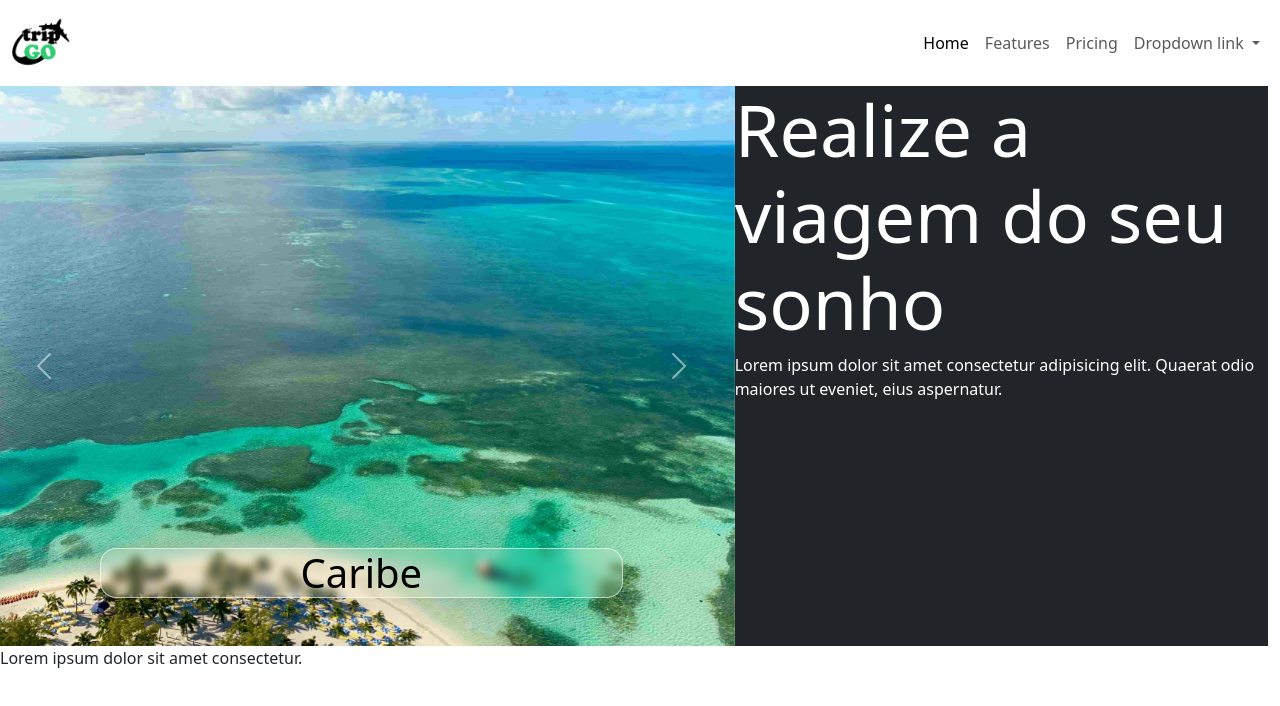
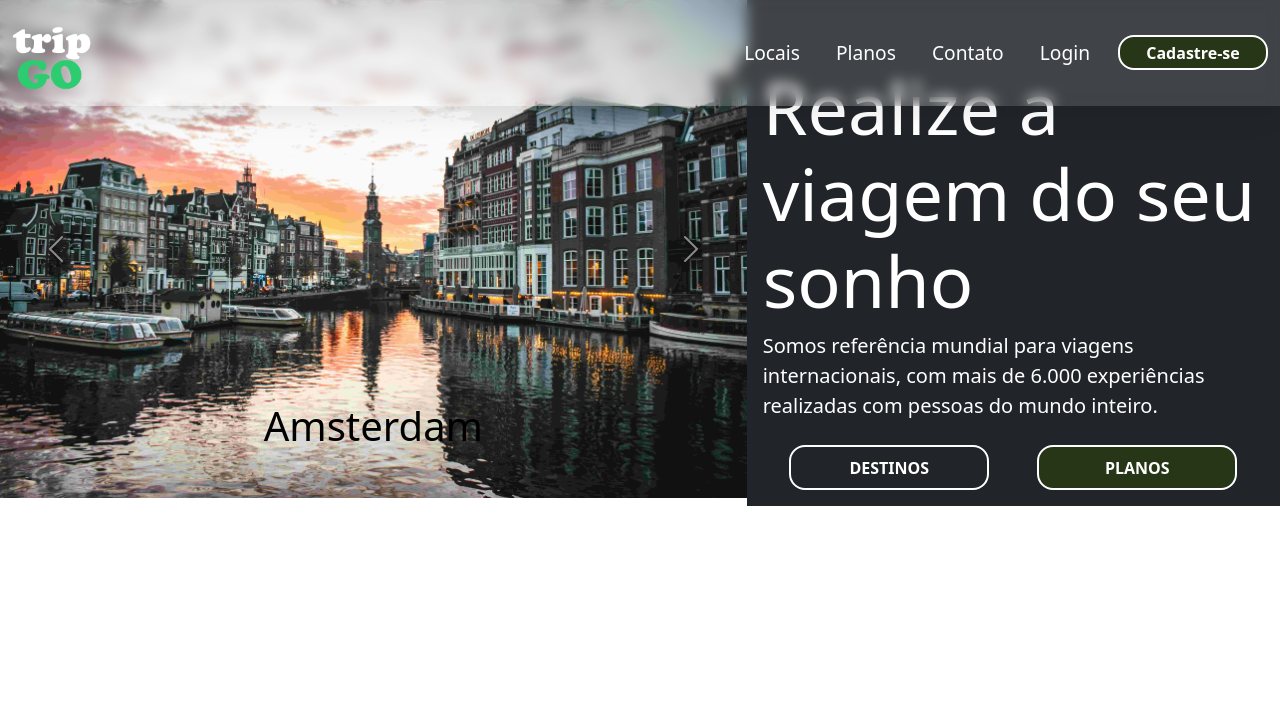
Before and after one commit to rafaoshikawa/tripgo, a website: page src/index.html in a window 1280 px wide. Drawn offline with nearby package versions, Linux system fonts and the light colour scheme.

Commit message:
Added hero section

```diff
--- a/src/index.html
+++ b/src/index.html
@@ -23,17 +23,18 @@
   </head>
 
   <body>
-    <nav class="navbar navbar-expand-lg">
+    <nav class="navbar navbar-expand-lg fixed-top">
       <div class="container-fluid">
-        <a class="navbar-brand"
+        <a class="navbar-brand" href="#"
           ><img
-            src="./images/icons/teste.png"
-            width="60px"
-            height="60px"
-            alt=""
+            src="./images/icons/tripgoicon.png"
+            width="80px"
+            height="80px"
+            alt="/  "
         /></a>
         <button
           class="navbar-toggler"
+          style="background-color: white"
           type="button"
           data-bs-toggle="collapse"
           data-bs-target="#navbarNavDropdown"
@@ -47,69 +48,59 @@
           <div class="mx-auto"></div>
           <ul class="navbar-nav">
             <li class="nav-item">
-              <a class="nav-link active" aria-current="page" href="#">Home</a>
+              <a class="nav-link" aria-current="page" href="#">Locais</a>
             </li>
             <li class="nav-item">
-              <a class="nav-link" href="#">Features</a>
+              <a class="nav-link" href="#">Planos</a>
             </li>
             <li class="nav-item">
-              <a class="nav-link" href="#">Pricing</a>
+              <a class="nav-link" href="#">Contato</a>
             </li>
-            <li class="nav-item dropdown">
-              <a
-                class="nav-link dropdown-toggle"
-                href="#"
-                role="button"
-                data-bs-toggle="dropdown"
-                aria-expanded="false"
-              >
-                Dropdown link
-              </a>
-              <ul class="dropdown-menu">
-                <li><a class="dropdown-item" href="#">Action</a></li>
-                <li><a class="dropdown-item" href="#">Another action</a></li>
-                <li>
-                  <a class="dropdown-item" href="#">Something else here</a>
-                </li>
-              </ul>
+            <li class="nav-item">
+              <a class="nav-link" href="#">Login</a>
+            </li>
+            <li>
+              <button type="button" class="-btn btn-lg rounded-4">
+                Cadastre-se
+              </button>
             </li>
           </ul>
         </div>
       </div>
     </nav>
 
-    <div class="hero | row container-fluid p-0">
-      <div class="slides | col-7 p-0">
+    <section class="hero | row h-100 container-fluid p-0 m-0">
+      <div class="slides | col-lg-7 p-0">
         <div id="carrossel" class="carousel slide">
           <div class="carousel-inner">
             <div class="carousel-item active">
               <img
-                src="./images/fotos/caribe.jpg"
+                src="./images/fotos/amsterdam.jpg"
                 class="d-block w-100"
                 alt="Linda fotografia em alta resolução do Caribe"
               />
               <div class="carousel-caption d-none d-md-block">
-                <h5 class="h1 bg-glass text-black">Caribe</h5>
+                <h5 class="h1 text-black">Amsterdam</h5>
               </div>
             </div>
             <div class="carousel-item">
               <img
-                src="./images/fotos/amsterdam.jpg"
+                src="./images/fotos/paris.jpg"
                 class="d-block w-100"
                 alt="Linda fotografia em alta resolução de Amsterdam"
               />
               <div class="carousel-caption d-none d-md-block">
-                <h5 class="h1 bg-glass">Second slide label</h5>
+                <h5 class="h1 text-black">Paris</h5>
               </div>
             </div>
             <div class="carousel-item">
               <img
-                src="./images/fotos/suiça.jpg"
+                src="./images/fotos/suica.jpg"
                 class="d-block w-100"
                 alt="Linda fotografia em alta resolução da Suíça"
               />
               <div class="carousel-caption d-none d-md-block">
-                <h5 class="h1 bg-glass">Third slide label</h5>
+                <h5 class="h1 text-black">Suíça</h5>
               </div>
             </div>
           </div>
@@ -133,18 +124,31 @@
           </button>
         </div>
       </div>
-      <div class="col-5 p-0 bg-dark">
+      <div
+        class="col-lg-5 p-0 d-flex flex-column justify-content-center bg-dark p-3 pt-5"
+      >
         <div class="textos-hero">
-          <h3 class="display-2 text-white">Realize a viagem do seu sonho</h3>
-          <p class="text-white">
-            Lorem ipsum dolor sit amet consectetur adipisicing elit. Quaerat
-            odio maiores ut eveniet, eius aspernatur.
+          <h3 class="display-2 text-white mb-lg-2 pt-3">
+            Realize a viagem do seu sonho
+          </h3>
+          <p class="text-white fs-5 mb-4">
+            Somos referência mundial para viagens internacionais, com mais de
+            6.000 experiências realizadas com pessoas do mundo inteiro.
           </p>
         </div>
-        <div class="buttons-hero"></div>
+        <div class="btn-hero d-flex justify-content-center gap-5">
+          <button
+            type="button"
+            class="-btn -btn-large -btn-outline btn-lg rounded-4"
+          >
+            DESTINOS
+          </button>
+          <button type="button" class="-btn -btn-large rounded-4">
+            PLANOS
+          </button>
+        </div>
       </div>
-    </div>
+    </section>
     <script src="../node_modules/bootstrap/dist/js/bootstrap.min.js"></script>
   </body>
-  Lorem ipsum dolor sit amet consectetur.
 </html>
--- /dev/null
+++ b/src/styles/components/components.scss
@@ -0,0 +1,27 @@
+.-btn {
+  width: 150px;
+  height: 35px;
+  background-color: #283618; //MUDAR PARA VARÍAVEL $PRIMARY, que vai ser declarada depois
+  font-size: 1rem;
+  display: flex;
+  align-items: center;
+  justify-content: center;
+  border: 2px solid #fff;
+  transition: 0.3s;
+  color: #fff;
+  font-weight: bold;
+}
+
+.-btn-outline {
+  background-color: transparent !important;
+}
+
+.-btn-large {
+  width: 200px !important;
+  height: 45px !important;
+}
+
+.-btn:hover {
+  transform: scale(1.1);
+  background-color: #2836186d;
+}
--- a/src/styles/hero/hero.css
+++ /dev/null
@@ -1,27 +0,0 @@
-.bg-glass {
-  background: rgba(255, 255, 255, 0.13);
-  border-radius: 16px;
-  box-shadow: 0 4px 30px rgba(0, 0, 0, 0.1);
-  backdrop-filter: blur(4.1px);
-  -webkit-backdrop-filter: blur(4.1px);
-  border: 1px solid rgba(255, 255, 255, 0.59);
-}
-
-.hero .btn {
-  width: 200px !important;
-  height: 45px !important;
-  font-size: 1rem;
-  display: flex;
-  align-items: center;
-  justify-content: center;
-  border: 2px solid #fff;
-  transition: 0.3s;
-  color: #fff;
-  font-weight: bold;
-}
-
-.hero .btn:hover {
-  transform: scale(1.1);
-  background-color: transparent;
-  border-color: #fff;
-}
--- a/src/styles/main.css
+++ b/src/styles/main.css
@@ -1 +1,6 @@
+/* nossos utilitários */
+@import "./components/components.css";
+
+@import "./navbar/navbar.css";
 @import "./hero.css";
+@import "./main.css";
--- /dev/null
+++ b/src/styles/navbar/navbar.css
@@ -0,0 +1,27 @@
+
+.navbar-nav {
+  display: flex;
+  align-items: center;
+  gap: 20px;
+}
+.nav-item a {
+  color: #fff;
+  font-size: 1.2rem;
+  transition: 0.3s;
+}
+.navbar {
+  margin: 0;
+  background: rgba(255, 255, 255, 0.14);
+  backdrop-filter: blur(7px);
+  -webkit-backdrop-filter: blur(7px);
+  box-shadow: 0 4px 30px rgba(0, 0, 0, 0.1);
+}
+
+.nav-item a:hover {
+  color: #fff;
+  transform: scale(1.1);
+}
+.navbar-toggler-icon,
+.navbar-toggler {
+  border: none;
+}
```
Also changed, not shown: src/images/fotos/caribe.jpg (deleted), src/images/fotos/suiça.jpg (deleted), src/styles/components/components.css (added), 1 other file.
